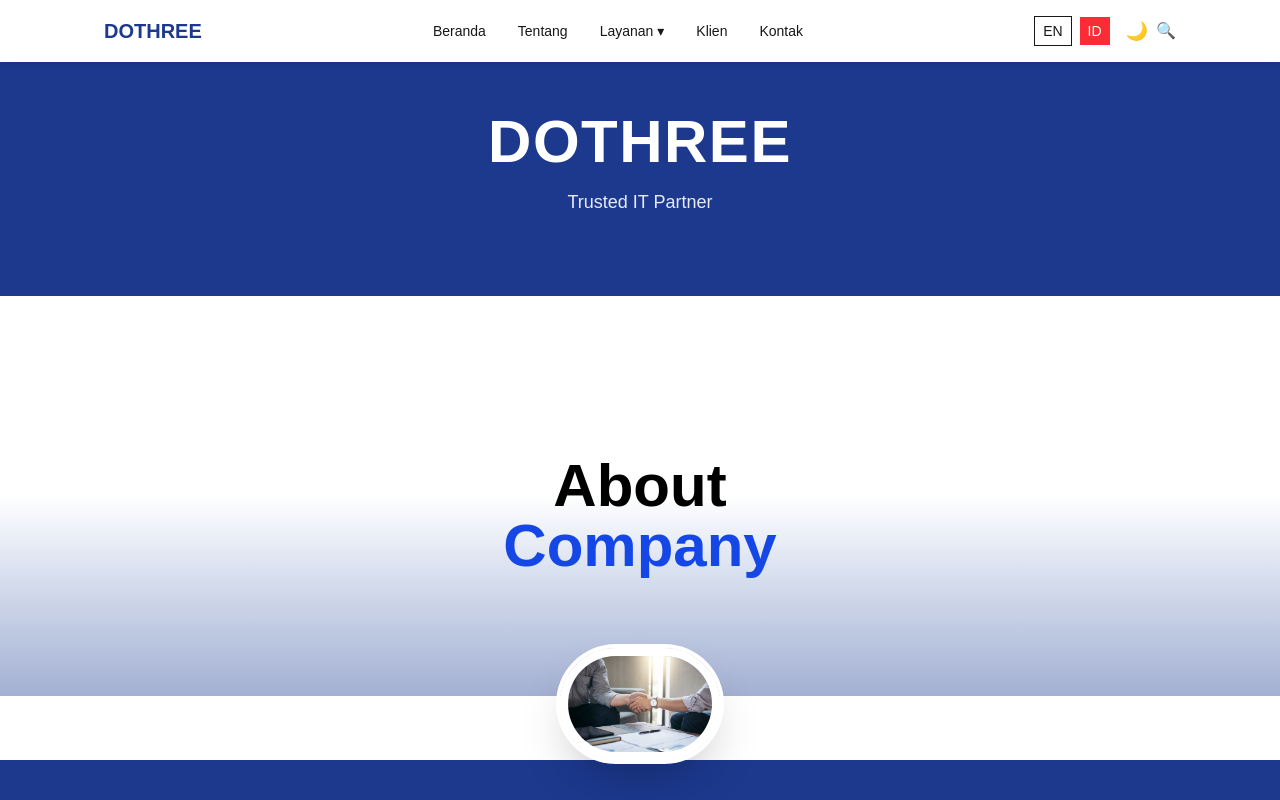
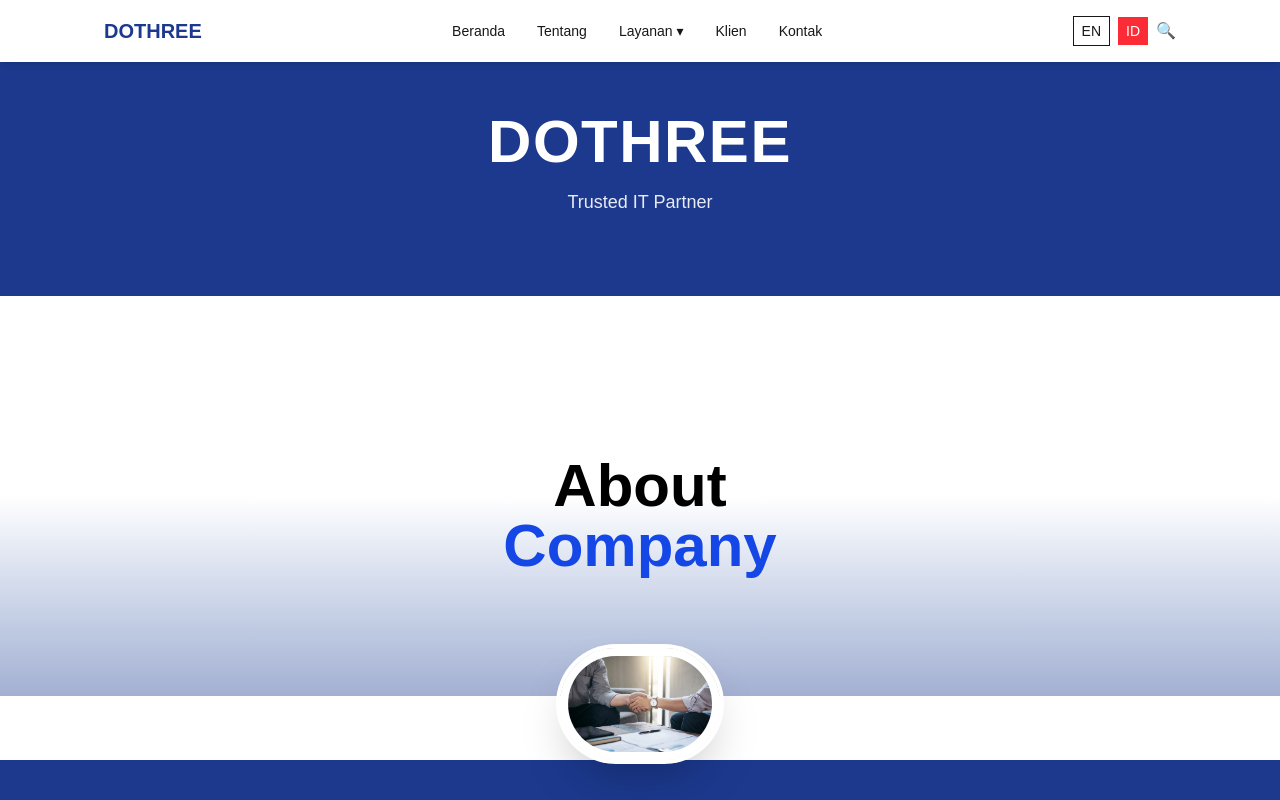
Before and after one commit to alfarisy28/dothree-web, a Next.js app: page / in a window 1280 px wide. Shown: the top 800 px of the page. Built offline with nearby package versions, Linux system fonts and the light colour scheme.

Commit message:
update mobile UI and fix contact section

```diff
--- a/app/page.tsx
+++ b/app/page.tsx
@@ -31,15 +31,6 @@ const [showContact, setShowContact] = useState(false);
 
 const [searchOpen, setSearchOpen] = useState(false);
 
-const [dark, setDark] = useState(false);
-
-useEffect(() => {
-  if (dark) {
-    document.documentElement.classList.add("dark");
-  } else {
-    document.documentElement.classList.remove("dark");
-  }
-}, [dark]);
 
 const [showNavbar, setShowNavbar] = useState(true);
 const [lastScroll, setLastScroll] = useState(0);
@@ -283,13 +274,6 @@ useEffect(() => {
   "
 >
   ID
-</button>
-
-<button
-  onClick={() => setDark(!dark)}
-  className="ml-2 text-lg transition active:scale-90"
->
-  {dark ? "☀️" : "🌙"}
 </button>
 
    <span
```
